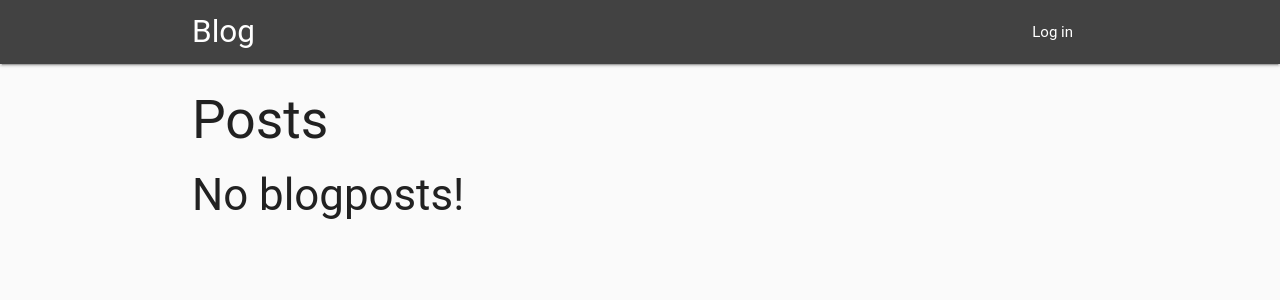
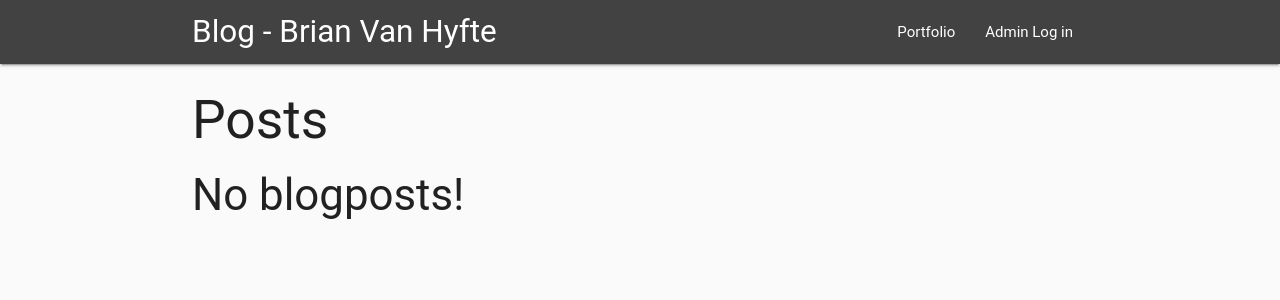
Before and after one commit to WizBoom/Personal-Website, a Flask app: page / in a window 1280 px wide. Shown: the top 300 px of the page. Run offline with Flask 2, Linux system fonts and the light colour scheme; data that the repository does not hold is empty; parts of the project's set-up code (start-up, migrations or seed data) failed here and were passed over; some libraries are stand-ins or nearby versions; some web fonts are replaced.

Commit message:
Added link to portfolio

```diff
--- a/templates/base.html
+++ b/templates/base.html
@@ -27,13 +27,14 @@
 		  <nav>
 		    <div class="nav-wrapper grey darken-3">
 		      <div class="container">
-		      	<a href="/" class="brand-logo">Blog</a>
+		      	<a href="/" class="brand-logo">Blog - Brian Van Hyfte</a>
 		      	<ul id="nav-mobile" class="right hide-on-med-and-down">
+		      			<li><a href="http://www.brianvanhyfte.com" target="_blank">Portfolio</a>
 		      		{% if session['logged_in'] %}
 		      			<li><a href="{{url_for('new_post')}}">New Post</a></li>
 		      			<li><a href="{{url_for('logout')}}">Log out</a></li>
 		      		{% else %}
-		      			<li><a href="{{url_for('login')}}">Log in</a></li>
+		      			<li><a href="{{url_for('login')}}">Admin Log in</a></li>
 		      		{% endif %}
 		      	</ul>
 		      </div>
```
